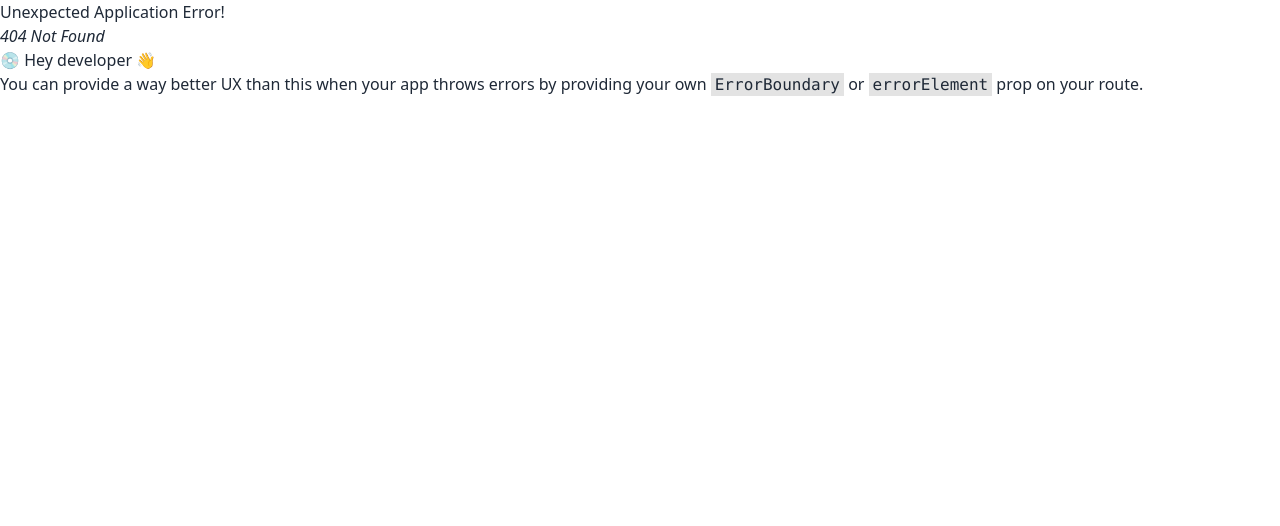
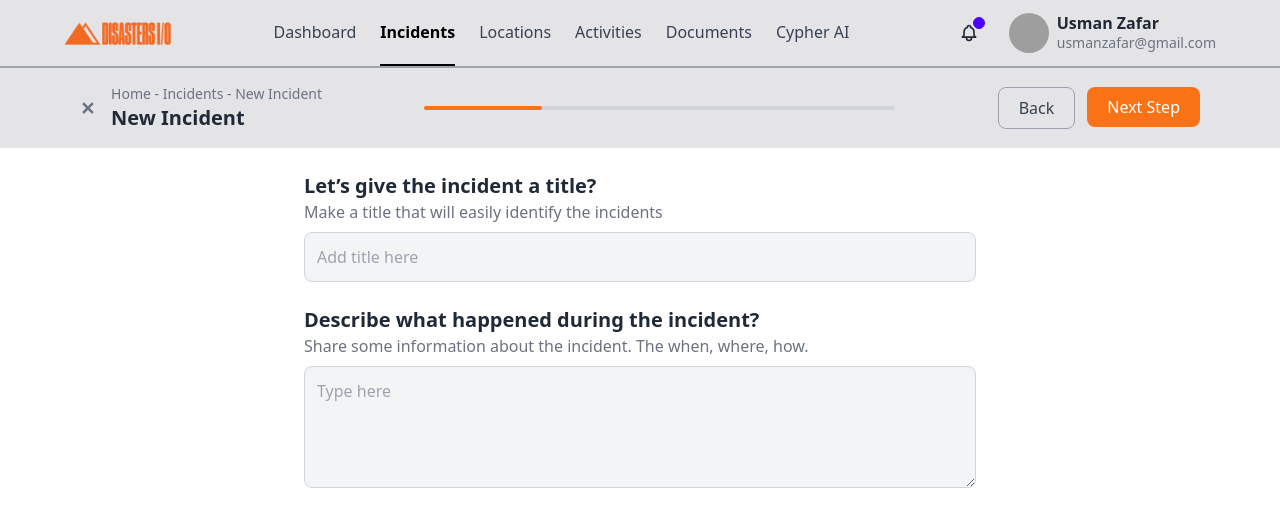
Before and after one commit to Naeem401/assignment-7, a React (Vite) app: page /incidents/incident-form in a window 1280 px wide. Before the commit this address had no page. Shown: the top 526 px of the page. Built offline with nearby package versions, Linux system fonts and the light colour scheme; grey boxes are pictures that could not be loaded.

Commit message:
Create Incident Form Page

```diff
--- /dev/null
+++ b/src/MainLayout/IncidentLayout.jsx
@@ -0,0 +1,12 @@
+import { Outlet } from "react-router-dom"
+
+
+function IncidentLayout() {
+  return (
+    <div>
+        <Outlet />
+    </div>
+  )
+}
+
+export default IncidentLayout
--- /dev/null
+++ b/src/Pages/IncidentForm.jsx
@@ -0,0 +1,37 @@
+
+import HeaderTwo from "../component/HeaderTwo";
+
+const IncidentForm = () => {
+  return (
+   <>
+    <HeaderTwo link1="/" link2="/incidents" link3="/incidents/progress-page" />
+    <div className="max-w-2xl mx-auto mt-6">
+      {/* Incident Title */}
+      <div className="mb-6">
+        <h2 className="text-xl font-bold">Let’s give the incident a title?</h2>
+        <p className="text-gray-500">Make a title that will easily identify the incidents</p>
+        <input
+          type="text"
+          placeholder="Add title here"
+          className="w-full mt-2 p-3 border border-gray-300 rounded-lg bg-gray-100 focus:outline-none focus:ring-2 focus:ring-gray-400"
+        />
+      </div>
+
+      {/* Incident Description */}
+      <div className="mb-6">
+        <h2 className="text-xl font-bold">Describe what happened during the incident?</h2>
+        <p className="text-gray-500">
+          Share some information about the incident. The when, where, how.
+        </p>
+        <textarea
+          placeholder="Type here"
+          rows="4"
+          className="w-full mt-2 p-3 border border-gray-300 rounded-lg bg-gray-100 focus:outline-none focus:ring-2 focus:ring-gray-400"
+        ></textarea>
+      </div>
+    </div>
+   </>
+  );
+};
+
+export default IncidentForm;
--- a/src/Pages/Incidents.jsx
+++ b/src/Pages/Incidents.jsx
@@ -8,7 +8,8 @@ function Incidents() {
     const [card] = useCardData();
   return (
     <div>
-        <Header title={"Incidents"} button={"+ New Incident"} link={"/progress-page"}/>
+        <Header title={"Incidents"} button={"+ New Incident"} link={"progress-page"} />
+
         <div className='grid grid-cols-1 md:grid-cols-3 lg:grid-cols-4 gap-4 mt-8 w-[90%] mx-auto'>
         {card.map((item, index) => (
           <PropertyCard key={index} item={item} />
--- a/src/Pages/NewIncident.jsx
+++ b/src/Pages/NewIncident.jsx
@@ -44,7 +44,7 @@ function NewIncident() {
       const [selected, setSelected] = useState(null);
   return (
     <div>
-        <HeaderTwo />
+        <HeaderTwo link1="/incidents/progress-page" link2="/incidents/progress-page" link3="/incidents/incident-form"/>
         <div className="flex flex-col items-center mt-6">
       <h2 className="text-xl font-bold mb-4">Which of these best describes the incident?</h2>
 
--- a/src/Pages/ProgressPage.jsx
+++ b/src/Pages/ProgressPage.jsx
@@ -62,11 +62,12 @@ const ProgressBarPage = () => {
       </div>
 
       {/* Get Started Button */}
-      <Link to="/new-incident">
-      <button className="bg-orange-500 text-white px-6 py-3 rounded-lg mt-12 font-bold shadow-md">
-        Get started
-      </button>
-      </Link>
+<Link to="/incidents/new-incident">
+  <button className="bg-orange-500 text-white px-6 py-3 rounded-lg mt-12 font-bold shadow-md">
+    Get started
+  </button>
+</Link>
+
     </div>
   );
 };
--- a/src/Root/Root.jsx
+++ b/src/Root/Root.jsx
@@ -4,6 +4,8 @@ import Dashboard from "../Pages/Dashboard";
 import Incidents from "../Pages/Incidents";
 import ProgressPage from "../Pages/ProgressPage";
 import NewIncident from "../Pages/NewIncident";
+import IncidentForm from "../Pages/IncidentForm";
+import IncidentLayout from "../MainLayout/IncidentLayout";
 
 export const router = createBrowserRouter([
   {
@@ -16,15 +18,26 @@ export const router = createBrowserRouter([
       },
       {
         path: "/incidents",
-          element: <Incidents/> ,
+        element: <IncidentLayout />,
+        children: [
+          {
+index: true,
+            element: <Incidents />,
           },
           {
-          path: "/progress-page",
+            path: "progress-page",
             element: <ProgressPage />,
           },
           {
-          path: "/new-incident",
+            path: "new-incident",
             element: <NewIncident />,
-        }
-      ]
-}  ]);
+          },
+          {
+            path: "incident-form",
+            element: <IncidentForm />,
+          },
+        ],
+      },
+    ],
+  },
+]);
--- a/src/component/HeaderTwo.jsx
+++ b/src/component/HeaderTwo.jsx
@@ -1,15 +1,14 @@
 import { Link } from "react-router-dom";
 
 
-const HeaderTwo = () => {
+const HeaderTwo = ({link1, link2, link3}) => {
   return (
 
     <div className="bg-[#E4E4E7]">
  <div className="p-4 flex items-center justify-between w-[90%] mx-auto">
-  =
       <div className="flex items-center gap-4">
 
-        <Link to='/progress-page'>
+        <Link to={link1}>
         <button className="text-gray-500 text-lg font-bold">✕</button>
         </Link>
 
@@ -29,14 +28,17 @@ const HeaderTwo = () => {
 
 
       <div className="flex gap-3">
-        <Link to="/progress-page">
+        <Link to={link2}>
         <button className="px-5 py-2 border border-gray-400 rounded-lg text-gray-700">
           Back
         </button>
         </Link>
+        <Link to={link3}>
         <button className="px-5 py-2 bg-orange-500 text-white rounded-lg">
           Next Step
         </button>
+        </Link>
+
       </div>
     </div>
     </div>
```
Lines whose indentation alone changed are shown as unchanged.
